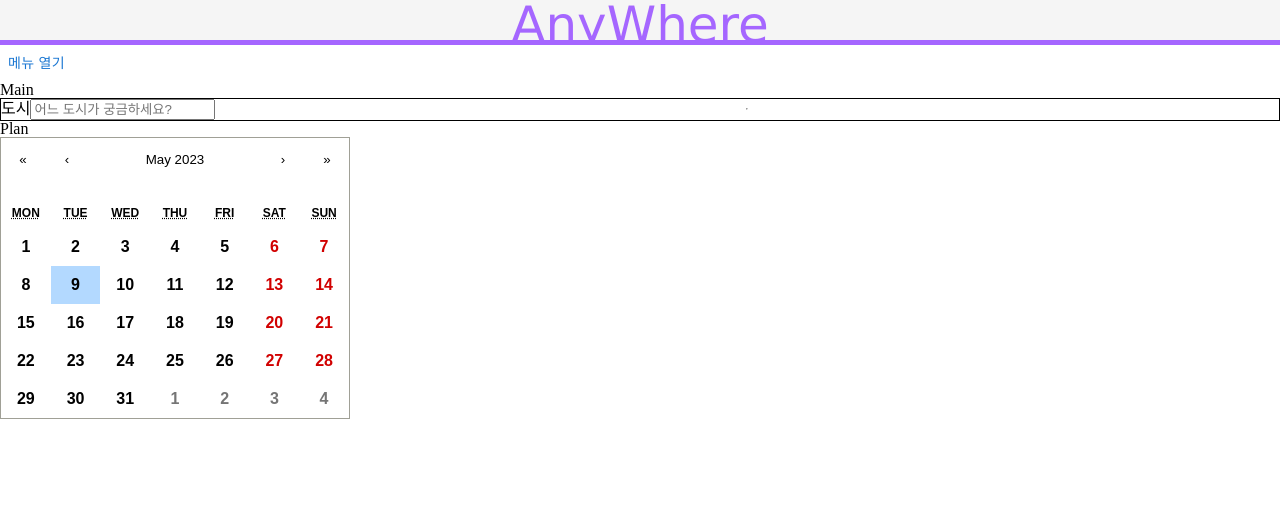
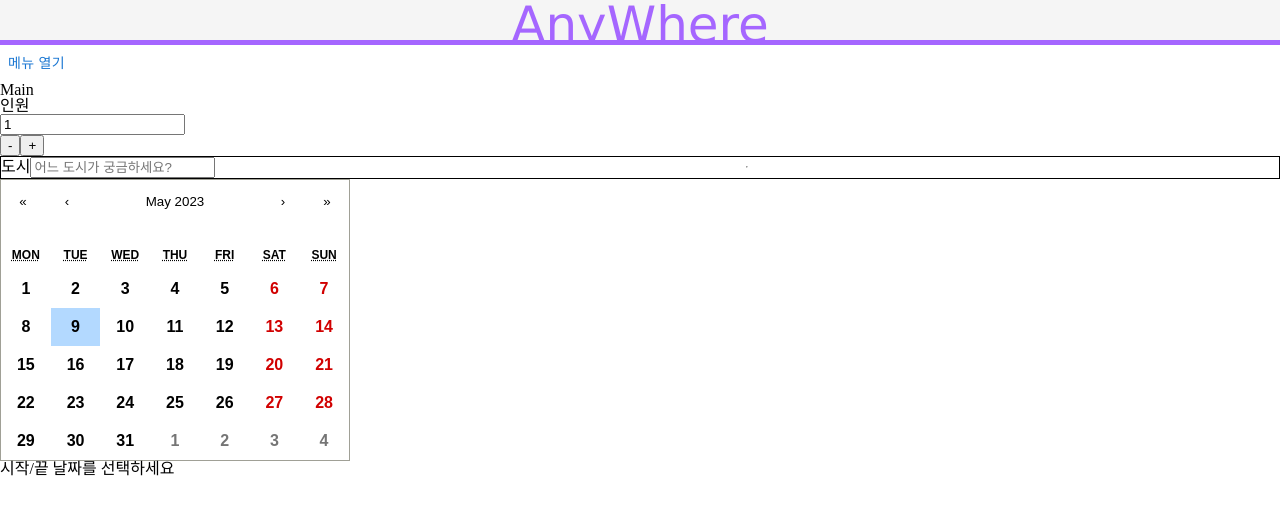
Before and after one commit to 95Donguk/Anywhere, a React (Create React App) app in the folder front/: page /plan in a window 1280 px wide. Shown: the top 514 px of the page. Built offline with nearby package versions, Linux system fonts and the light colour scheme.

Commit message:
add plan actions

```diff
--- a/front/src/Components/Plan.js
+++ b/front/src/Components/Plan.js
@@ -2,6 +2,11 @@ import Search from "./Search";
 import Calendar from "react-calendar";
 import styled from "styled-components";
 import "react-calendar/dist/Calendar.css";
+import { useState } from "react";
+import { useNavigate } from "react-router-dom";
+import { useSelector,useDispatch } from "react-redux";
+import PlanSlice from './../Reducer/Plan';
+
 
 const StyledCalendar = styled(Calendar)`
   & .react-calendar {
@@ -21,11 +26,111 @@ const StyledCalendar = styled(Calendar)`
   }
 `;
 
+
 function Plan(){
+  const [dateRange, setDateRange] = useState([new Date(), new Date()]);
+  const [selectedDates, setSelectedDates] = useState([]);
+  const [cities, setCities] = useState("");
+  const visitedCities = Object.keys(cities).filter((key) => cities[key]);
+  const [peopleNum, setPeopleNum] = useState(1);
+
+  const navigate = useNavigate();
+  const dispatch = useDispatch();
+
+  const handleDateChange = (date) => {
+    // 선택한 기간의 모든 날짜 구하기
+    const dates = [];
+    let currentDate = new Date(date[0]);
+
+    while (currentDate <= date[date.length - 1]) {
+      dates.push(new Date(currentDate));
+      currentDate.setDate(currentDate.getDate() + 1);
+    }
+
+    setSelectedDates(dates);
+    setDateRange(date);
+  };
+  const toggleCityVisited = (city) => {
+    setCities((prevCities) => {
+      const newCities = { ...prevCities };
+      newCities[city] = !prevCities[city];
+      return newCities;
+    });
+  };
+
+  const user = useSelector((state) => state.user);
+  const me = user.filter((v) => v.on === true);
+
+  const onMakePlan = () => {
+    //reducer  날짜+지역
+    const plan = {
+      member_no: me[0].member_no,
+      city_no: cities,
+      reservationNumber: peopleNum,
+      dates: selectedDates.map((date) => ({
+        year: date.getFullYear(),
+        month: date.getMonth() + 1,
+        day: date.getDate(),
+      })),
+    };
+
+    dispatch(PlanSlice.actions.PLAN_POST(
+      {
+        member_no: me[0].member_no,
+        city_no: cities,
+        reservationNumber: peopleNum,
+        dates: selectedDates.map((date) => ({
+          year: date.getFullYear(),
+          month: date.getMonth() + 1,
+          day: date.getDate(),
+        })),
+      }
+    ));
+    navigate(`/place/${cities}`);
+  };
     return<>
-    <Search/>
-    Plan
-    <StyledCalendar/>
+      <h3>인원</h3>
+      <input
+        onChange={(e) => {
+          setPeopleNum(e.target.value);
+        }}
+        placeholder="예약 인원"
+        value={peopleNum}
+      />
+      <div>
+        <button
+          onClick={() => {
+            peopleNum > 1 ? setPeopleNum(peopleNum - 1) : setPeopleNum(1);
+          }}
+        >
+          -
+        </button>
+        <button
+          onClick={() => {
+            setPeopleNum(peopleNum + 1);
+          }}
+        >
+          +
+        </button>
+      </div>
+      <Search setCities={setCities} />
+      <StyledCalendar
+        value={dateRange}
+        onChange={handleDateChange}
+        selectRange={true}
+      />
+      {selectedDates.length === 0 || cities === "" ? (
+        <h2>시작/끝 날짜를 선택하세요</h2>
+      ) : (
+        <button onClick={onMakePlan}>
+          {peopleNum}명,
+          {cities},{selectedDates[0]?.getFullYear()}.
+          {selectedDates[0]?.getMonth()}.{selectedDates[0]?.getDate()}~
+          {selectedDates[selectedDates.length - 1]?.getFullYear()}.
+          {selectedDates[selectedDates.length - 1]?.getMonth()}.
+          {selectedDates[selectedDates.length - 1]?.getDate()}
+        </button>
+      )}
     </>
 }
 
--- a/front/src/Reducer/Book.js
+++ b/front/src/Reducer/Book.js
@@ -21,4 +21,4 @@ const BookSlice = createSlice({
           },
     }
 })
-export default BookSlice.reducer;
+export default BookSlice
--- a/front/src/Store/Store.js
+++ b/front/src/Store/Store.js
@@ -1,9 +1,15 @@
 import { configureStore } from "@reduxjs/toolkit";
 import UserSlice from "../Reducer/User";
+import PlanSlice from "../Reducer/Plan";
+import BookSlice from './../Reducer/Book';
+import RoomSlice from "../Reducer/Room";
 
 const Store = configureStore({
     reducer:{
         user:UserSlice.reducer,
+        plan:PlanSlice.reducer,
+        book:BookSlice.reducer,
+        room:RoomSlice.reducer,
     }
 })
 export default Store;
```
